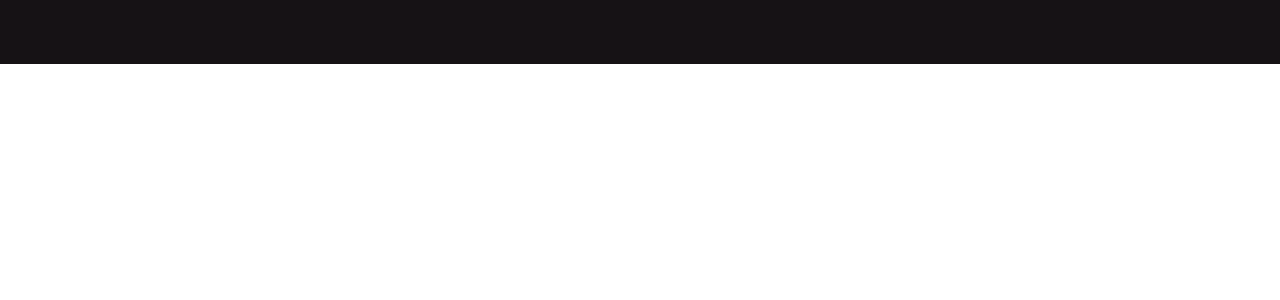
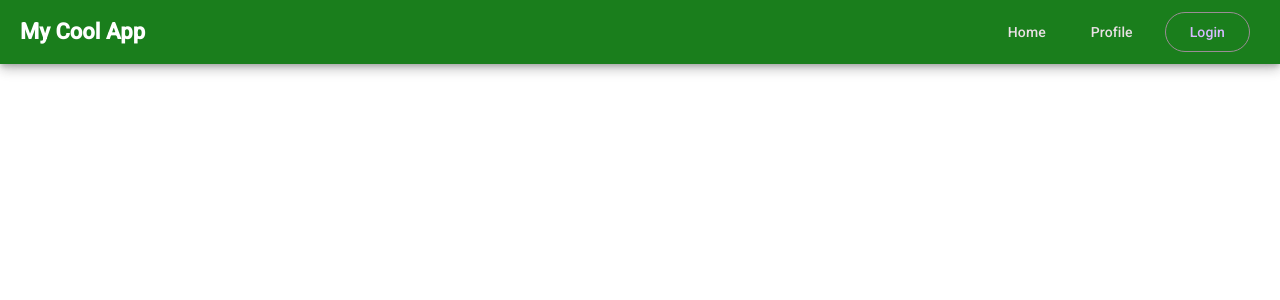
Before and after one commit to mouadd9/affairs-management-frontend-angular-app, an Angular app: page / in a window 1280 px wide. Shown: the top 300 px of the page. Built offline with nearby package versions, Linux system fonts and the light colour scheme.

Commit message:
i imported a button module from @angular/material and made a nav bar with some css

```diff
--- a/src/app/admin-template/admin-template.component.css
+++ b/src/app/admin-template/admin-template.component.css
@@ -0,0 +1,34 @@
+/* Style for the toolbar title */
+.app-title {
+    font-size: 1em;
+    font-weight: bold;
+    color: #fff;
+  }
+
+  /* Spacer to push the nav buttons to the right */
+  .spacer {
+    flex: 1 1 auto;
+  }
+
+  /* Container for the toolbar content */
+  .toolbar-content {
+    display: flex;
+    align-items: center;
+    width: 100%;
+  }
+
+  /* Style for the navigation buttons */
+  .nav-buttons button {
+    margin: 0 10px;
+  }
+
+  .mat-toolbar {
+    background-color: #1a7e1c; /* Primary color */
+    padding: 0 20px;
+  }
+
+  /* Optional: Hover effect for buttons */
+  button.mat-button:hover,
+  button.mat-stroked-button:hover {
+    background-color: rgba(13, 72, 31, 0.1);
+  }
--- a/src/app/admin-template/admin-template.component.html
+++ b/src/app/admin-template/admin-template.component.html
@@ -1 +1,11 @@
-<mat-toolbar></mat-toolbar>
+<mat-toolbar color="primary" class="mat-elevation-z6">
+    <div class="toolbar-content">
+      <span class="app-title">My Cool App</span>
+      <span class="spacer"></span>
+      <nav class="nav-buttons">
+        <button mat-button>Home</button>
+        <button mat-button>Profile</button>
+        <button mat-stroked-button color="accent">Login</button>
+      </nav>
+    </div>
+  </mat-toolbar>
--- a/src/app/app.module.ts
+++ b/src/app/app.module.ts
@@ -1,6 +1,7 @@
 import { NgModule } from '@angular/core';
 import { BrowserModule } from '@angular/platform-browser';
 import {MatToolbar, MatToolbarModule} from '@angular/material/toolbar'
+import {MatButton, MatButtonModule} from '@angular/material/button'
 
 import { AppRoutingModule } from './app-routing.module';
 import { AppComponent } from './app.component';
@@ -16,7 +17,9 @@ import { AdminTemplateComponent } from './admin-template/admin-template.componen
     BrowserModule,
     AppRoutingModule,
     MatToolbar,
-    MatToolbarModule
+    MatToolbarModule,
+    MatButton,
+    MatButtonModule
   ],
   providers: [
     provideAnimationsAsync()
```
